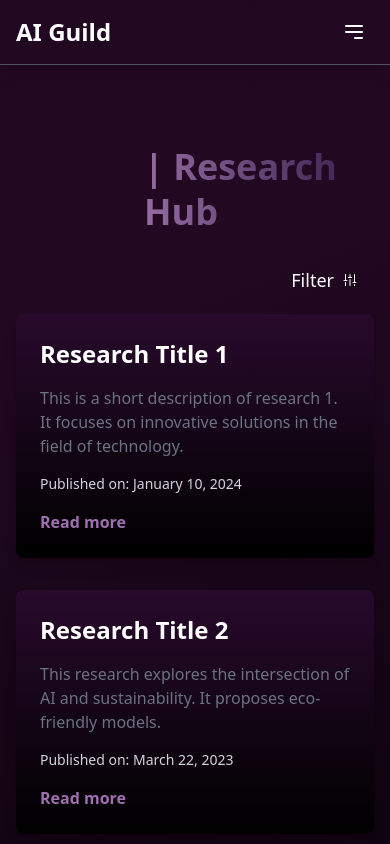
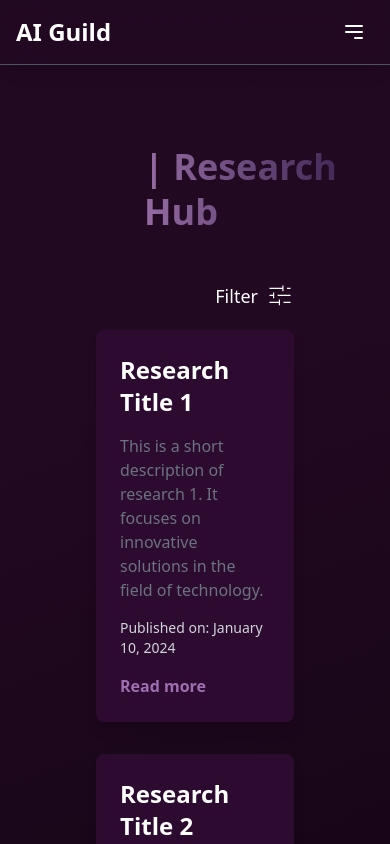
Before and after one commit to Breakthrough-pvt-ltd/center-for-ai, a Next.js app: page /research in a window 390 px wide. Shown: the top 844 px of the page. Built offline with nearby package versions, Linux system fonts and the light colour scheme.

Commit message:
Metadata for SEO added

```diff
--- a/src/app/(routes)/research/page.tsx
+++ b/src/app/(routes)/research/page.tsx
@@ -1,5 +1,16 @@
 import React from "react";
-import { PiFaders } from "react-icons/pi";
+import type { Metadata } from "next";
+import Image from "next/image";
+
+{
+  /* Metadata for SEO */
+}
+export const metadata: Metadata = {
+  title: "Research Hub - Innovative Research and Solutions",
+  description:
+    "Discover groundbreaking research in technology, AI, sustainability, and quantum computing. Stay updated with the latest trends and advancements.",
+  keywords: "Research, Technology, AI, Sustainability, Quantum Computing",
+};
 
 export default function Research() {
   // Sample research data
@@ -40,30 +51,31 @@ export default function Research() {
       publishedSite: "https://www.example.com/research5",
     },
   ];
+
   return (
     <>
       <div className="relative bg-gradient-bg min-h-screen">
         {/* Title Section */}
         <div className="flex items-center justify-start px-8 pt-36 pl-36">
-          <h1 className="text-4xl md:text-6xl lg:text-7xl font-bold leading-tight bg-clip-text text-transparent bg-text-gradient-sub max-w-lg">
+          <h1 className="text-4xl md:text-6xl lg:text-7xl font-bold leading-tight bg-clip-text text-transparent bg-text-gradient-sub max-w-lg pb-4">
             | Research Hub
           </h1>
         </div>
 
         {/* Filter Section */}
-        <div className="flex justify-end gap-2 px-8 mt-8 text-white items-center">
+        <div className="flex justify-end gap-2 px-24 mt-8 text-white items-center">
           <label htmlFor="filter" className="text-lg">
             Filter
           </label>
-          <PiFaders />
+          <Image src="/filter.svg" alt="Filter Icon" width={28} height={28} />
         </div>
 
         {/* Research Cards */}
-        <div className="flex flex-wrap justify-center gap-8 mt-5 px-4">
+        <div className="grid grid-cols-1 md:grid-cols-4 gap-8 mt-5 px-24 pb-16">
           {researchData.map((research, index) => (
             <div
               key={index}
-              className="max-w-sm w-full bg-gradient-to-t from-black to-_purple-900 p-6 rounded-lg shadow-lg hover:shadow-xl transition-shadow duration-300"
+              className="col-span-1 md:col-span-2 bg-_purple-700 p-6 rounded-lg shadow-lg hover:shadow-xl transition-shadow duration-300"
             >
               <h2 className="text-2xl font-semibold text-white mb-4">
                 {research.title}
```
